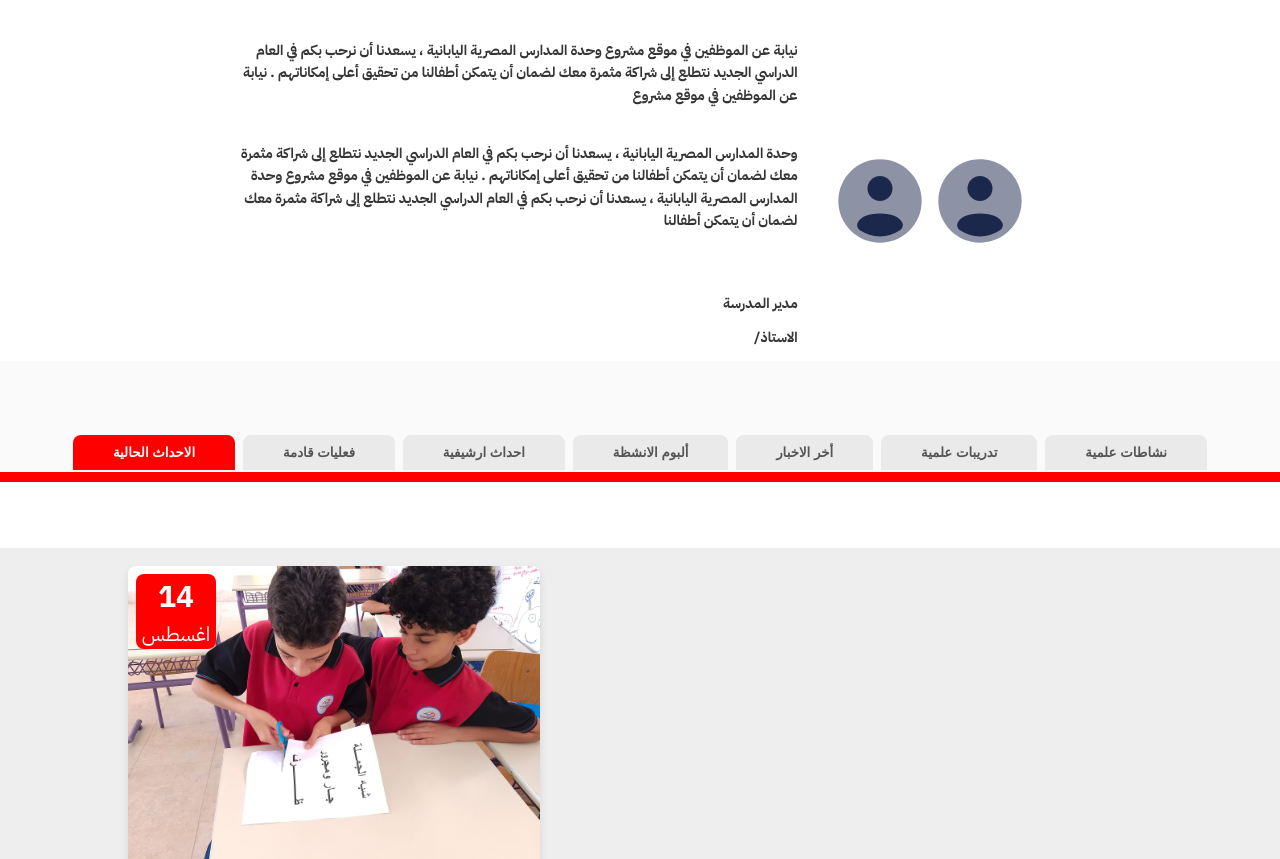
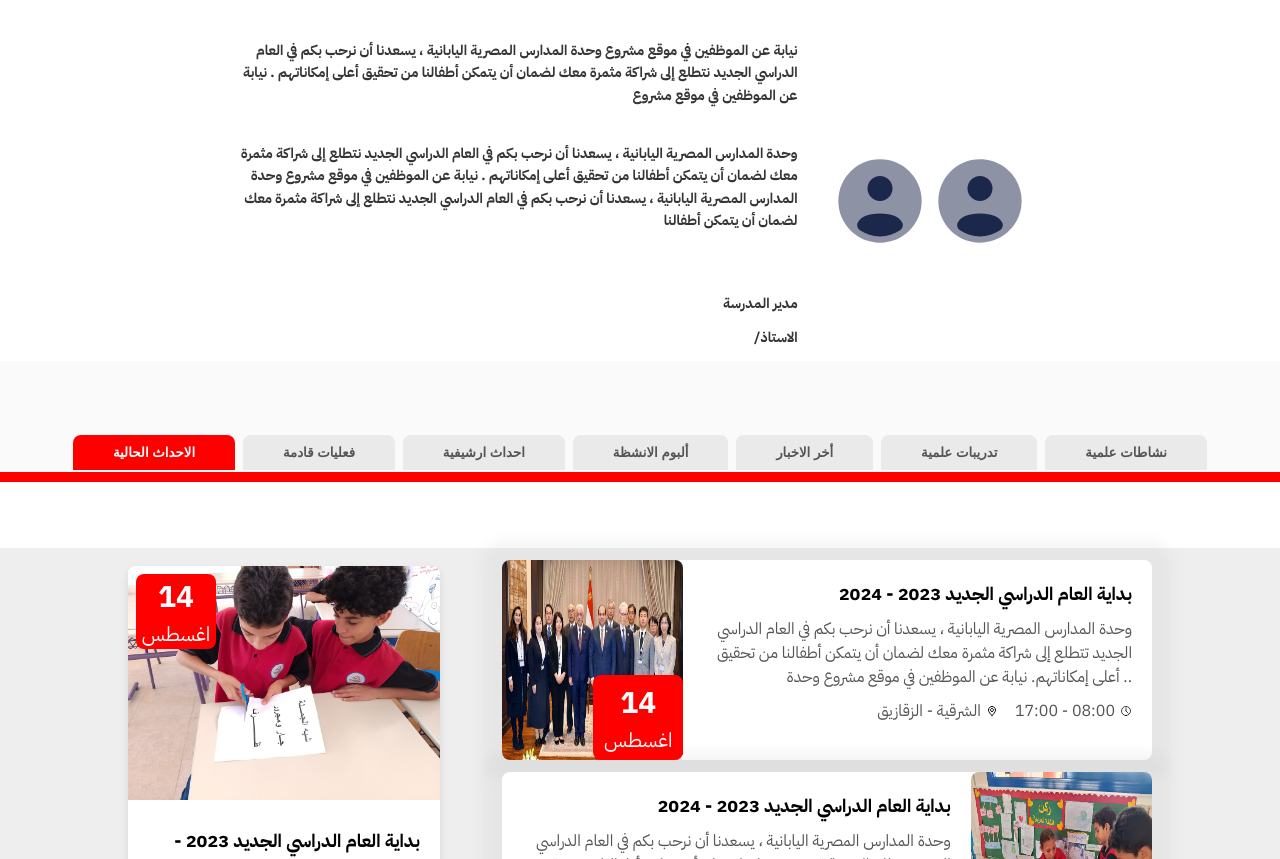
Before and after one commit to hamdyosama29/School, a plain HTML site: page tokatsu.html in a window 1280 px wide. Shown: the part 441-1300 px from the top of the page. Drawn offline with Linux system fonts and the light colour scheme; a web font is replaced by a local one.

Commit message:
Update page_2.css

```diff
--- a/config/styles/page_2.css
+++ b/config/styles/page_2.css
@@ -628,7 +628,7 @@ a{
 
 .event-card {
     position: relative;
-    width: 412px;
+    width: 312px;
     margin-bottom: 20px;
     background-color: white;
     border-radius: 8px;
@@ -636,7 +636,7 @@ a{
     text-align: right;
     box-shadow: 0 4px 8px rgba(0, 0, 0, 0.1);
     margin-top: 18px;
-    height: 505px;
+    height: 450px;
 }
 
 .date {
@@ -682,8 +682,8 @@ a{
 .akm {
     display: flex;
     margin-top: 12px;
-    height: 250px;
-    width: 800px;
+    height: 200px;
+    width: 650px;
     justify-content: flex-start;
     box-shadow: 0 0 12px 20px rgba(192, 192, 192, 0.151);
     border-radius: 8px;
```
